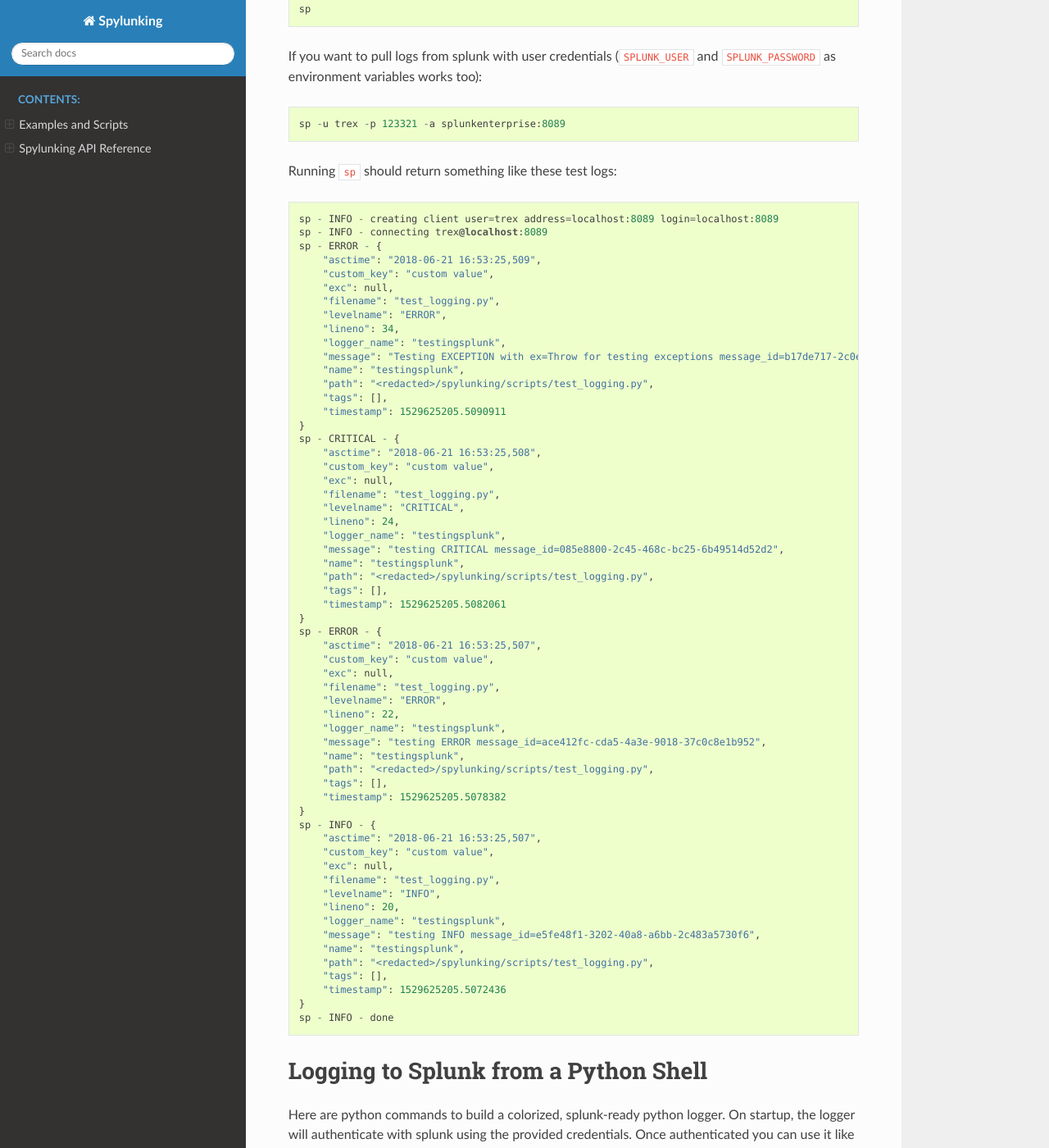
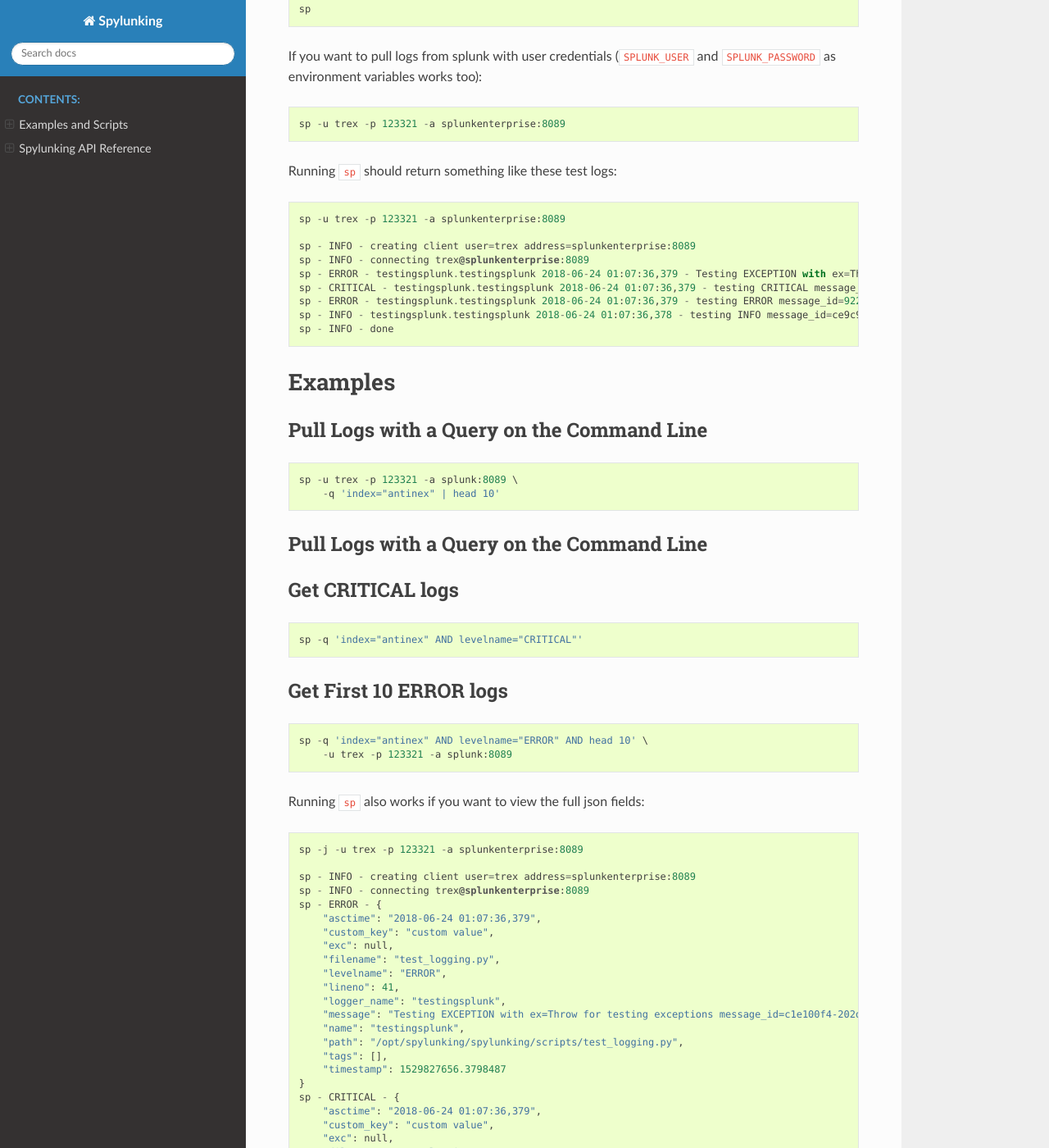
Before and after one commit to jay-johnson/spylunking, a Sphinx documentation site: the page built from docs/source/index.rst, in a window 1280 px wide and 1400 px high, scrolled down 2682 px. Shown: the whole window at 82% size. Built offline with Sphinx 7.4.7 and the Read the Docs theme 2.0.0, drawn with Linux system fonts in a browser that asks for light colours; some of the changed text lies outside the part shown.

Commit message:
run splunk searches from the command line with many arguments using code and json views. examples in the readme and how to use SPLUNK_* environment variables

```diff
--- a/docs/source/index.rst
+++ b/docs/source/index.rst
@@ -68,7 +68,6 @@
     get_splunk_token.py
     955324da-742b-43d4-9746-bcbedf6ae7f4
 
-
 Please wait a few while the container is getting ready. You may see output like this when the ``splunk`` container is not ready yet or stops running:
 
 ::
@@ -96,8 +95,8 @@
 
 ::
 
-    sp - INFO - creating client user=trex address=localhost:8089 login=localhost:8089
-    sp - INFO - connecting trex@localhost:8089
+    sp - INFO - creating client user=trex address=splunkenterprise:8089
+    sp - INFO - connecting trex@splunkenterprise:8089
     sp - INFO - No matches for search={
         "search": "search index=\"antinex\" | head 10"
     }
@@ -111,11 +110,11 @@
 ::
 
     test_logging.py
-    2018-06-21 16:53:25,507 - testingsplunk - INFO - testing INFO message_id=e5fe48f1-3202-40a8-a6bb-2c483a5730f6
-    2018-06-21 16:53:25,507 - testingsplunk - ERROR - testing ERROR message_id=ace412fc-cda5-4a3e-9018-37c0c8e1b952
-    2018-06-21 16:53:25,508 - testingsplunk - CRITICAL - testing CRITICAL message_id=085e8800-2c45-468c-bc25-6b49514d52d2
-    2018-06-21 16:53:25,508 - testingsplunk - WARNING - testing WARN message_id=4b34d398-382b-467c-932b-ad595ad447b6
-    2018-06-21 16:53:25,509 - testingsplunk - ERROR - Testing EXCEPTION with ex=Throw for testing exceptions message_id=b17de717-2c0e-42d6-a54d-98da8299d76f
+    2018-06-24 01:07:36,378 - testingsplunk - INFO - testing INFO message_id=ce9c91dc-3af9-484d-aeb0-fc09194bb42e
+    2018-06-24 01:07:36,379 - testingsplunk - ERROR - testing ERROR message_id=9227cc2f-f734-4b99-8448-117776ef6bff
+    2018-06-24 01:07:36,379 - testingsplunk - CRITICAL - testing CRITICAL message_id=7271a65d-d563-4231-b24a-b17364044818
+    2018-06-24 01:07:36,379 - testingsplunk - WARNING - testing WARN message_id=54063058-dba1-47ee-a0ab-d654b3140e55
+    2018-06-24 01:07:36,379 - testingsplunk - ERROR - Testing EXCEPTION with ex=Throw for testing exceptions message_id=c1e100f4-202d-48ac-9803-91c4f02c9a92
 
 Get the Test Splunk Logs using the Command Line Tool
 ----------------------------------------------------
@@ -136,63 +135,108 @@
 
 ::
 
-    sp - INFO - creating client user=trex address=localhost:8089 login=localhost:8089
-    sp - INFO - connecting trex@localhost:8089
+    sp -u trex -p 123321 -a splunkenterprise:8089
+
+    sp - INFO - creating client user=trex address=splunkenterprise:8089
+    sp - INFO - connecting trex@splunkenterprise:8089
+    sp - ERROR - testingsplunk.testingsplunk 2018-06-24 01:07:36,379 - Testing EXCEPTION with ex=Throw for testing exceptions message_id=c1e100f4-202d-48ac-9803-91c4f02c9a92 dc= env= source=/opt/spylunking/spylunking/scripts/test_logging.py line=41 ex=None
+    sp - CRITICAL - testingsplunk.testingsplunk 2018-06-24 01:07:36,379 - testing CRITICAL message_id=7271a65d-d563-4231-b24a-b17364044818 dc= env= source=/opt/spylunking/spylunking/scripts/test_logging.py line=31 ex=None
+    sp - ERROR - testingsplunk.testingsplunk 2018-06-24 01:07:36,379 - testing ERROR message_id=9227cc2f-f734-4b99-8448-117776ef6bff dc= env= source=/opt/spylunking/spylunking/scripts/test_logging.py line=29 ex=None
+    sp - INFO - testingsplunk.testingsplunk 2018-06-24 01:07:36,378 - testing INFO message_id=ce9c91dc-3af9-484d-aeb0-fc09194bb42e dc= env= source=/opt/spylunking/spylunking/scripts/test_logging.py line=27 ex=None
+    sp - INFO - done
+
+Examples
+--------
+
+Pull Logs with a Query on the Command Line
+==========================================
+
+::
+
+    sp -u trex -p 123321 -a splunk:8089 \
+        -q 'index="antinex" | head 10'
+
+Pull Logs with a Query on the Command Line
+==========================================
+
+Get CRITICAL logs
+=================
+
+::
+
+    sp -q 'index="antinex" AND levelname="CRITICAL"'
+
+Get First 10 ERROR logs
+=======================
+
+::
+
+    sp -q 'index="antinex" AND levelname="ERROR" AND head 10' \
+        -u trex -p 123321 -a splunk:8089
+
+Running ``sp`` also works if you want to view the full json fields:
+
+::
+
+    sp -j -u trex -p 123321 -a splunkenterprise:8089
+
+    sp - INFO - creating client user=trex address=splunkenterprise:8089
+    sp - INFO - connecting trex@splunkenterprise:8089
     sp - ERROR - {
-        "asctime": "2018-06-21 16:53:25,509",
+        "asctime": "2018-06-24 01:07:36,379",
         "custom_key": "custom value",
         "exc": null,
         "filename": "test_logging.py",
         "levelname": "ERROR",
-        "lineno": 34,
+        "lineno": 41,
         "logger_name": "testingsplunk",
-        "message": "Testing EXCEPTION with ex=Throw for testing exceptions message_id=b17de717-2c0e-42d6-a54d-98da8299d76f",
+        "message": "Testing EXCEPTION with ex=Throw for testing exceptions message_id=c1e100f4-202d-48ac-9803-91c4f02c9a92",
         "name": "testingsplunk",
-        "path": "<redacted>/spylunking/scripts/test_logging.py",
+        "path": "/opt/spylunking/spylunking/scripts/test_logging.py",
         "tags": [],
-        "timestamp": 1529625205.5090911
+        "timestamp": 1529827656.3798487
     }
     sp - CRITICAL - {
-        "asctime": "2018-06-21 16:53:25,508",
+        "asctime": "2018-06-24 01:07:36,379",
         "custom_key": "custom value",
         "exc": null,
         "filename": "test_logging.py",
         "levelname": "CRITICAL",
-        "lineno": 24,
+        "lineno": 31,
         "logger_name": "testingsplunk",
-        "message": "testing CRITICAL message_id=085e8800-2c45-468c-bc25-6b49514d52d2",
+        "message": "testing CRITICAL message_id=7271a65d-d563-4231-b24a-b17364044818",
         "name": "testingsplunk",
-        "path": "<redacted>/spylunking/scripts/test_logging.py",
+        "path": "/opt/spylunking/spylunking/scripts/test_logging.py",
         "tags": [],
-        "timestamp": 1529625205.5082061
+        "timestamp": 1529827656.3794894
     }
     sp - ERROR - {
-        "asctime": "2018-06-21 16:53:25,507",
+        "asctime": "2018-06-24 01:07:36,379",
         "custom_key": "custom value",
         "exc": null,
         "filename": "test_logging.py",
         "levelname": "ERROR",
-        "lineno": 22,
+        "lineno": 29,
         "logger_name": "testingsplunk",
-        "message": "testing ERROR message_id=ace412fc-cda5-4a3e-9018-37c0c8e1b952",
+        "message": "testing ERROR message_id=9227cc2f-f734-4b99-8448-117776ef6bff",
         "name": "testingsplunk",
-        "path": "<redacted>/spylunking/scripts/test_logging.py",
+        "path": "/opt/spylunking/spylunking/scripts/test_logging.py",
         "tags": [],
-        "timestamp": 1529625205.5078382
+        "timestamp": 1529827656.3792682
     }
     sp - INFO - {
-        "asctime": "2018-06-21 16:53:25,507",
+        "asctime": "2018-06-24 01:07:36,378",
         "custom_key": "custom value",
         "exc": null,
         "filename": "test_logging.py",
         "levelname": "INFO",
-        "lineno": 20,
+        "lineno": 27,
         "logger_name": "testingsplunk",
-        "message": "testing INFO message_id=e5fe48f1-3202-40a8-a6bb-2c483a5730f6",
+        "message": "testing INFO message_id=ce9c91dc-3af9-484d-aeb0-fc09194bb42e",
         "name": "testingsplunk",
-        "path": "<redacted>/spylunking/scripts/test_logging.py",
+        "path": "/opt/spylunking/spylunking/scripts/test_logging.py",
         "tags": [],
-        "timestamp": 1529625205.5072436
+        "timestamp": 1529827656.3789432
     }
     sp - INFO - done
 
@@ -293,90 +337,38 @@
 
 ::
 
-    SPLUNK_USER=trex
-    SPLUNK_PASSWORD=123321
-    SPLUNK_ADDRESS=splunk:8088
-    SPLUNK_LOGIN_ADDRESS=https://splunk:8089
+    export SPLUNK_API_ADDRESS="splunkenterprise:8089"
+    export SPLUNK_ADDRESS="splunkenterprise:8088"
+    export SPLUNK_USER="trex"
+    export SPLUNK_PASSWORD="123321"
 
 Run the test tool to verify logs are published:
 
 ::
 
     test_logging.py
-    2018-06-23 14:39:33,302 - testingsplunk - INFO - testing INFO message_id=45b942e9-3461-4aca-b131-455767baffd1
-    2018-06-23 14:39:33,302 - testingsplunk - ERROR - testing ERROR message_id=611644fb-c503-47ac-a6a4-71b3c2af0026
-    2018-06-23 14:39:33,302 - testingsplunk - CRITICAL - testing CRITICAL message_id=2d840fb2-4eda-452c-bca6-e6750a76de48
-    2018-06-23 14:39:33,302 - testingsplunk - WARNING - testing WARN message_id=79780dca-4a9a-4f35-a787-6194251774e2
-    2018-06-23 14:39:33,303 - testingsplunk - ERROR - Testing EXCEPTION with ex=Throw for testing exceptions message_id=48cedd4d-4975-4d67-8f09-4c8b1237c725
+    2018-06-24 01:07:36,378 - testingsplunk - INFO - testing INFO message_id=ce9c91dc-3af9-484d-aeb0-fc09194bb42e
+    2018-06-24 01:07:36,379 - testingsplunk - ERROR - testing ERROR message_id=9227cc2f-f734-4b99-8448-117776ef6bff
+    2018-06-24 01:07:36,379 - testingsplunk - CRITICAL - testing CRITICAL message_id=7271a65d-d563-4231-b24a-b17364044818
+    2018-06-24 01:07:36,379 - testingsplunk - WARNING - testing WARN message_id=54063058-dba1-47ee-a0ab-d654b3140e55
+    2018-06-24 01:07:36,379 - testingsplunk - ERROR - Testing EXCEPTION with ex=Throw for testing exceptions message_id=c1e100f4-202d-48ac-9803-91c4f02c9a92
 
 Get the logs with ``sp``
 
 ::
 
-    sp -a splunk:8089
+    sp -a splunkenterprise:8089
 
 Which should return the newly published logs:
 
 ::
 
-    sp - INFO - creating client user=trex address=splunk:8089
-    sp - INFO - connecting trex@splunk:8089
-    sp - ERROR - {
-        "asctime": "2018-06-23 14:39:33,303",
-        "custom_key": "custom value",
-        "exc": null,
-        "filename": "test_logging.py",
-        "levelname": "ERROR",
-        "lineno": 41,
-        "logger_name": "testingsplunk",
-        "message": "Testing EXCEPTION with ex=Throw for testing exceptions message_id=48cedd4d-4975-4d67-8f09-4c8b1237c725",
-        "name": "testingsplunk",
-        "path": "/opt/spylunking/spylunking/scripts/test_logging.py",
-        "tags": [],
-        "timestamp": 1529789973.3030903
-    }
-    sp - CRITICAL - {
-        "asctime": "2018-06-23 14:39:33,302",
-        "custom_key": "custom value",
-        "exc": null,
-        "filename": "test_logging.py",
-        "levelname": "CRITICAL",
-        "lineno": 31,
-        "logger_name": "testingsplunk",
-        "message": "testing CRITICAL message_id=2d840fb2-4eda-452c-bca6-e6750a76de48",
-        "name": "testingsplunk",
-        "path": "/opt/spylunking/spylunking/scripts/test_logging.py",
-        "tags": [],
-        "timestamp": 1529789973.302653
-    }
-    sp - ERROR - {
-        "asctime": "2018-06-23 14:39:33,302",
-        "custom_key": "custom value",
-        "exc": null,
-        "filename": "test_logging.py",
-        "levelname": "ERROR",
-        "lineno": 29,
-        "logger_name": "testingsplunk",
-        "message": "testing ERROR message_id=611644fb-c503-47ac-a6a4-71b3c2af0026",
-        "name": "testingsplunk",
-        "path": "/opt/spylunking/spylunking/scripts/test_logging.py",
-        "tags": [],
-        "timestamp": 1529789973.3024428
-    }
-    sp - INFO - {
-        "asctime": "2018-06-23 14:39:33,302",
-        "custom_key": "custom value",
-        "exc": null,
-        "filename": "test_logging.py",
-        "levelname": "INFO",
-        "lineno": 27,
-        "logger_name": "testingsplunk",
-        "message": "testing INFO message_id=45b942e9-3461-4aca-b131-455767baffd1",
-        "name": "testingsplunk",
-        "path": "/opt/spylunking/spylunking/scripts/test_logging.py",
-        "tags": [],
-        "timestamp": 1529789973.3021343
-    }
+    sp - INFO - creating client user=trex address=splunkenterprise:8089
+    sp - INFO - connecting trex@splunkenterprise:8089
+    sp - ERROR - testingsplunk.testingsplunk 2018-06-24 01:07:36,379 - Testing EXCEPTION with ex=Throw for testing exceptions message_id=c1e100f4-202d-48ac-9803-91c4f02c9a92 dc= env= source=/opt/spylunking/spylunking/scripts/test_logging.py line=41 ex=None
+    sp - CRITICAL - testingsplunk.testingsplunk 2018-06-24 01:07:36,379 - testing CRITICAL message_id=7271a65d-d563-4231-b24a-b17364044818 dc= env= source=/opt/spylunking/spylunking/scripts/test_logging.py line=31 ex=None
+    sp - ERROR - testingsplunk.testingsplunk 2018-06-24 01:07:36,379 - testing ERROR message_id=9227cc2f-f734-4b99-8448-117776ef6bff dc= env= source=/opt/spylunking/spylunking/scripts/test_logging.py line=29 ex=None
+    sp - INFO - testingsplunk.testingsplunk 2018-06-24 01:07:36,378 - testing INFO message_id=ce9c91dc-3af9-484d-aeb0-fc09194bb42e dc= env= source=/opt/spylunking/spylunking/scripts/test_logging.py line=27 ex=None
     sp - INFO - done
 
 Login to Splunk from a Browser
@@ -555,6 +547,12 @@
     -v VERIFY             verify certs - disabled by default
     -s                    silent
 
+For trying the host-only compose file, you may see errors like:
+
+``unable to resolve host splunkenterprise``
+
+Please add ``splunkenterprise`` to the end of the line for ``127.0.0.1`` in your ``/etc/hosts``
+
 Cleanup
 -------
 
@@ -632,7 +630,7 @@
             "search": "search index=\"antinex\" | head 1"
         })
     print("pretty print the first record in the result list")
-    log.critical("found search results={}".format(ppj(json.loads(res["record"]["results"][0]["_raw"]))))
+    log.critical("found search results={}".format(ppj(json.loads(res["record"]["results"][0]["_raw"]))))'
 
 Development
 -----------
@@ -642,22 +640,6 @@
 ::
 
     virtualenv -p python3 ~/.venvs/spylunk && source ~/.venvs/spylunk/bin/activate && pip install -e .
-
-Testing
--------
-
-Run all
-
-::
-
-    py.test
-
-Linting
--------
-
-flake8 .
-
-pycodestyle .
 
 License
 -------
--- a/setup.py
+++ b/setup.py
@@ -63,7 +63,7 @@
 setup(
     name='spylunking',
     cmdclass={'test': PyTest},
-    version='1.0.12',
+    version='1.0.13',
     description=(
         'Splunk-ready python logging integration, Docker demos and tools'),
     long_description=(
```
Also changed, not shown: README.rst (+90 -98 lines), 3 other files.
